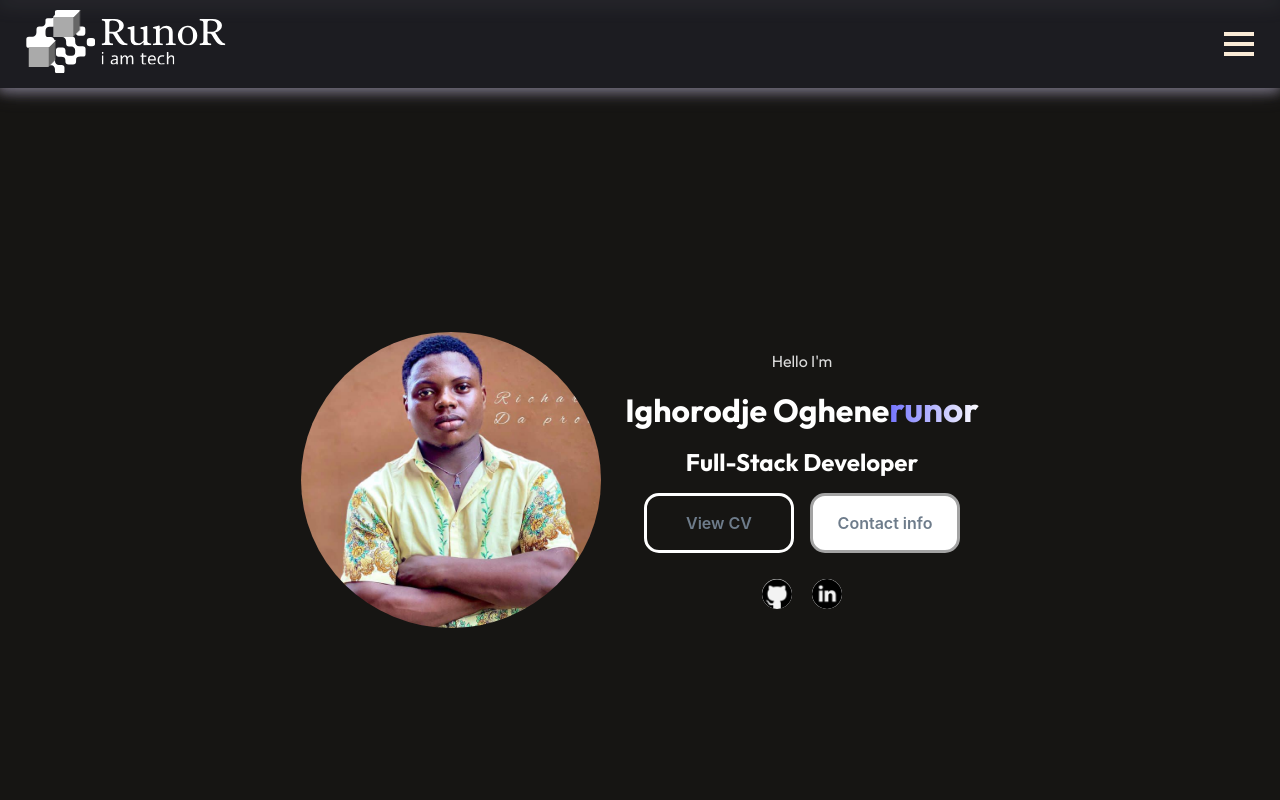
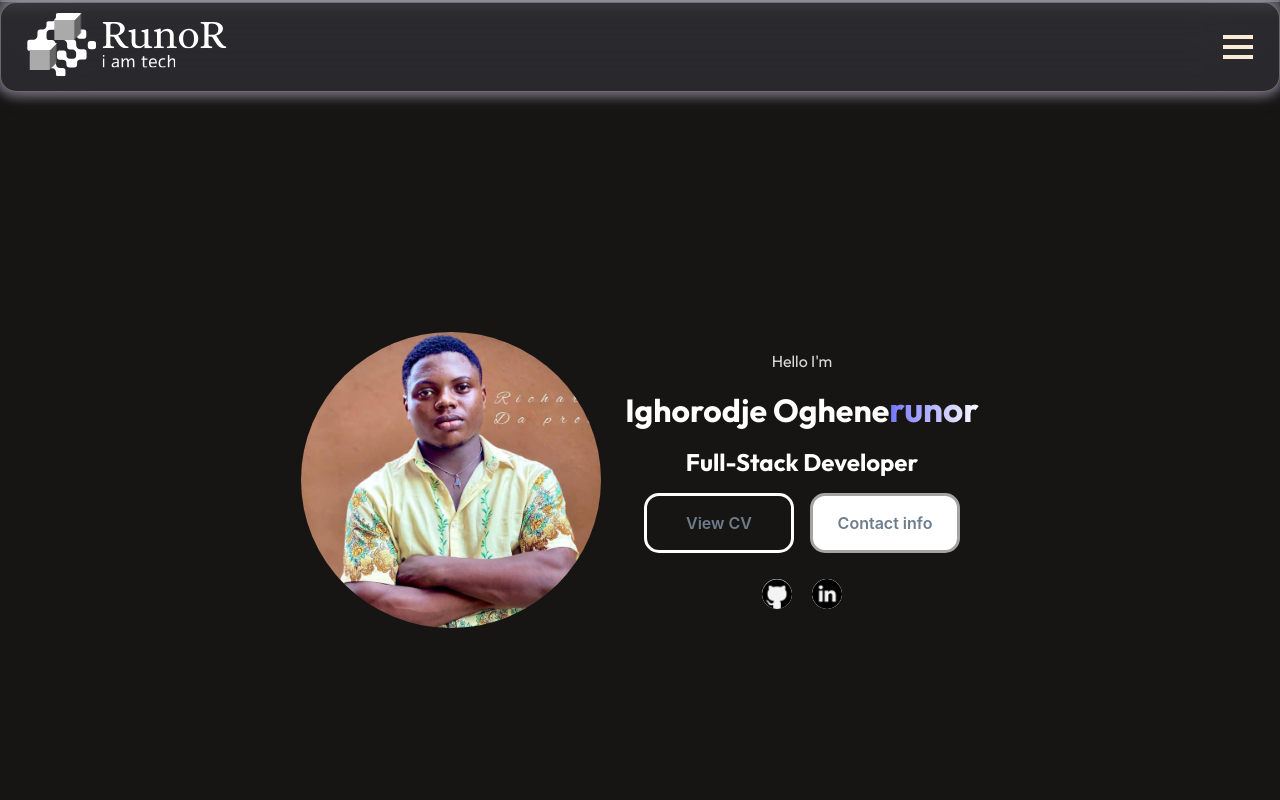
Before and after one commit to RunorTech/my-portfolio-website, a React (Vite) app in the folder personal website/: page / in a window 1280 px wide. Shown: the top 800 px of the page. Built offline with nearby package versions, Linux system fonts and the light colour scheme.

Commit message:
overflow x hidden

```diff
--- a/personal website/src/components/NavBar/NavBar.css
+++ b/personal website/src/components/NavBar/NavBar.css
@@ -2,9 +2,14 @@
 	display: flex;
 	justify-content: center;
 	align-items: center;
-	background-color: rgba(255, 255, 255, 0);
 	box-shadow: #a39ab663 -1px 5px 10px,
 		rgba(140, 134, 153, 0.432) 0 -1px 20px 2px, #d6d6e775 0 -6px 20px;
+background: rgba(255, 255, 255, 0.055);
+border-radius: 16px;
+backdrop-filter: blur(39px);
+-webkit-backdrop-filter: blur(5px);
+border: 1px solid rgba(255, 255, 255, 0.3);
+
 }
 .nav-bar {
 	display: flex;
@@ -12,6 +17,7 @@
 	padding-top: 10px;
 	padding-bottom: 10px;
 	gap: 4vw;
+
 }
 .nav-items {
 	display: flex;
@@ -45,9 +51,13 @@
 	justify-content: space-between;
 	align-items: center;
 	padding: 10px 2vw;
-	background-color: rgba(255, 255, 255, 0);
 	box-shadow: #a39ab663 -1px 5px 10px,
-		rgba(140, 134, 153, 0.432) 0 -1px 20px 2px, #d6d6e775 0 -6px 20px;
+	rgba(140, 134, 153, 0.432) 0 -1px 20px 2px, #d6d6e775 0 -6px 20px;
+background: rgba(255, 255, 255, 0.055);
+border-radius: 16px;
+backdrop-filter: blur(39px);
+-webkit-backdrop-filter: blur(5px);
+border: 1px solid rgba(255, 255, 255, 0.3);
 }
 .hamburger-menu {
 	position: relative;
--- a/personal website/src/components/Projects/Projects.css
+++ b/personal website/src/components/Projects/Projects.css
@@ -48,7 +48,7 @@
     display: flex;
     gap: 30px;
 }
-.projects-card div > button{
+.projects-card div > .button{
     width: 100px;
     padding:15px 2px ;
     background-color: transparent;
@@ -58,11 +58,12 @@
     cursor: pointer;
     transition: 400ms;
     margin-bottom: 5px;
+    text-align: center;
 }
-.projects-card div > button:hover{
+.projects-card div > .button:hover{
     background-color: #ffffff5b;
 }
-.projects-card div > button:active{
+.projects-card div > .button:active{
     transform: translateY(10px);
 }
 
--- a/personal website/src/components/Projects/Projects.jsx
+++ b/personal website/src/components/Projects/Projects.jsx
@@ -25,8 +25,8 @@ const Projects = () => {
 						<img src={project_pic1} style={{ width: 250, height:240 }} alt="" />
 						<h4>NoteWeb</h4>
 						<div>
-							<button>GitHub</button>
-							<button>Live Demo</button>
+						<a href="https://github.com/RunorTech/noteproject" className="button">GitHub</a>
+							<a href="https://noteproject-delta.vercel.app/" className="button">Live Demo</a>
 						</div>
 					</div>
 					<div className="projects-card">
@@ -34,16 +34,16 @@ const Projects = () => {
 
 						<h4>DBank app</h4>
 						<div>
-							<button>GitHub</button>
-							<button>Live Demo</button>
+						<a href="#" className="button">GitHub</a>
+						<a href="#" className="button">Live Demo</a>
 						</div>
 					</div>
 					<div className="projects-card">
 						<img src={project3} style={{ width: 250, height:240  }} alt="" />
 						<h4>lorem ipsum</h4>
 						<div>
-							<button>GitHub</button>
-							<button>Live Demo</button>
+						<a href="#" className="button">GitHub</a>
+						<a href="#" className="button">Live Demo</a>
 						</div>
 					</div>
 
--- a/personal website/src/index.css
+++ b/personal website/src/index.css
@@ -23,3 +23,8 @@ a{
 }
 
 /* #BB84E8 #35185A #35185A  #FFFFFF #BB84E8 #FFFFFF */
+@media screen and (max-width: 1200px) {
+	body{
+		overflow-x: hidden;
+	}
+}
```
